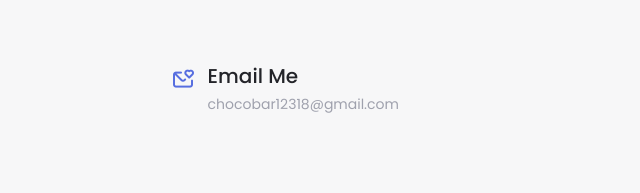
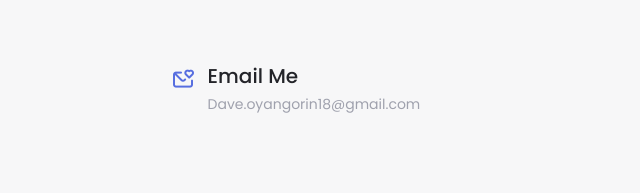
Before and after one commit to DaveOyangorin/portfolio_main, a website: page index.html in a window 1280 px wide. Shown: the part 2570-2763 px from the top of the page, 421-1061 px from the left. Drawn offline with nearby package versions, Linux system fonts and the light colour scheme.

Commit message:
Update index.html

```diff
--- a/index.html
+++ b/index.html
@@ -283,7 +283,7 @@
                             <i class="uil uil-envelope-heart contact_icon"></i>
                             <div>
                                 <h3 class="contact_title">Email Me</h3>
-                                <span class="contact_subtitle">chocobar12318@gmail.com</span>
+                                <span class="contact_subtitle">Dave.oyangorin18@gmail.com</span>
                             </div>
                         </div>
                     </div>
```
